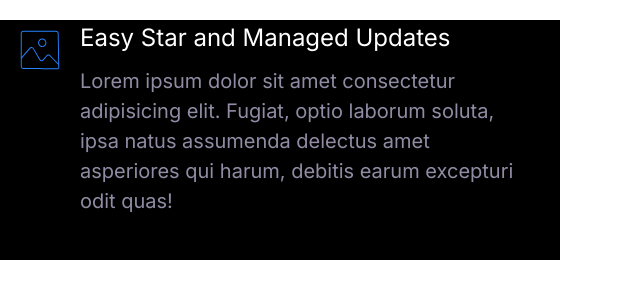
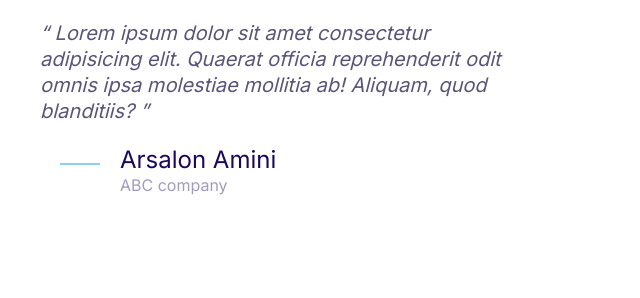
Before and after one commit to Arsalon-amini/Arsalonify, a plain HTML site: page index.html in a window 1280 px wide. Shown: the whole page, without its empty margins (0-640 px from the left). Drawn offline with Linux system fonts and the light colour scheme.

Commit message:
Quote component - structure and styling for a quote component

```diff
--- a/css/styles.css
+++ b/css/styles.css
@@ -6,6 +6,7 @@
     --color-accent: #ff3400;
     --color-headings: #1b0760;
     --color-body: #918ca4;
+    --color-body-darker: #5c5577;
     --color-border: #ccc;
     --border-radius: 30px;
 }
@@ -320,15 +321,15 @@ a {
 .plan__billing-cycle {
     font-size: 2.4rem;
     font-weight: 300;
+    margin-right: 1rem;
     opacity: 0.8;
-    margin-right: 1rem;
 }
 
 .plan__description {
+    display: block;
     font-size: 2rem;
     font-weight: 300;
     letter-spacing: 1px;
-    display: block;
 }
 
 .plan .list__item {
@@ -341,11 +342,11 @@ a {
 
 .plan--popular .card__header::before {
     content: url(../images/popular.svg);
-    width: 40px;
     display: inline-block;
     position: absolute; /* relative to container */
+    right: 5%; /* 5 percent from end of container*/
     top: -6px;
-    right: 5%; /* 5 percent from end of container*/
+    width: 40px;
 }
 
 @media screen and (min-width: 1024px){
@@ -368,7 +369,6 @@ a {
 }
 
 .media__title{
-    color: white;
     margin-top: 0;
     font-size: 24px;
     font-weight: 400;
@@ -382,3 +382,52 @@ a {
 .media__image {
     margin-top: 1rem;
 }
+
+/* Quotes */
+
+.quote {
+    color: var(--color-body-darker);
+    font-size: 3rem;
+    font-style: italic;
+    line-height: 1.3;
+}
+
+.quote__text::before {
+    content: open-quote;
+}
+
+.quote__text::after {
+    content: close-quote;
+}
+
+.quote__organization {
+    color: var(--color-headings);
+    font-size: 2rem;
+    font-style: normal;
+    opacity: .4;
+}
+
+.quote__author {
+    font-size: 3rem;
+    font-style: normal;
+    font-weight: 300;
+    margin-bottom: 0;
+}
+
+.quote__line {
+    margin-top: 0;
+}
+
+@media screen and (min-width: 1024px){
+    .quote {
+        font-size: 2rem;
+    }
+
+    .quote__author {
+        font-size: 2.4rem;
+    }
+
+    .quote__organization {
+        font-size: 1.6rem;
+    }
+}
--- a/index.html
+++ b/index.html
@@ -13,22 +13,29 @@
     <link rel="stylesheet" href="/css/styles.css" />
   </head>
   <body>
-    <div style="width: 70vh; height: 30vh; background-color: black;">
+    <div style="width: 70vh; height: 30vh">
+      <blockquote class="quote">
+        <p class="quote__text">
+          Lorem ipsum dolor sit amet consectetur adipisicing elit. Quaerat
+          officia reprehenderit odit omnis ipsa molestiae mollitia ab! Aliquam,
+          quod blanditiis?
+        </p>
+        <footer>
           <div class="media">
-        <div class="media__image">
-          <svg class="icon icon--primary">
-            <use xlink:href="images/sprite.svg#snap"></use>
+            <div class="media__image quote__line">
+              <svg class="icon icon--primary ">
+                <use xlink:href="images/sprite.svg#line"></use>
               </svg>
             </div>
             <div class="media__body">
-          <h3 class="media__title">Easy Star and Managed Updates</h3>
-          <p>
-            Lorem ipsum dolor sit amet consectetur adipisicing elit. Fugiat, optio
-            laborum soluta, ipsa natus assumenda delectus amet asperiores qui
-            harum, debitis earum excepturi odit quas!
+              <h3 class="media__title quote__author">Arsalon Amini</h3>
+              <p class="quote__organization">
+                ABC company
               </p>
             </div>
           </div>
+        </footer>
+      </blockquote>
     </div>
   </body>
 </html>
```
Also changed, not shown: components/quote.html (added, +22 -0 lines). Lines whose indentation alone changed are shown as unchanged.
